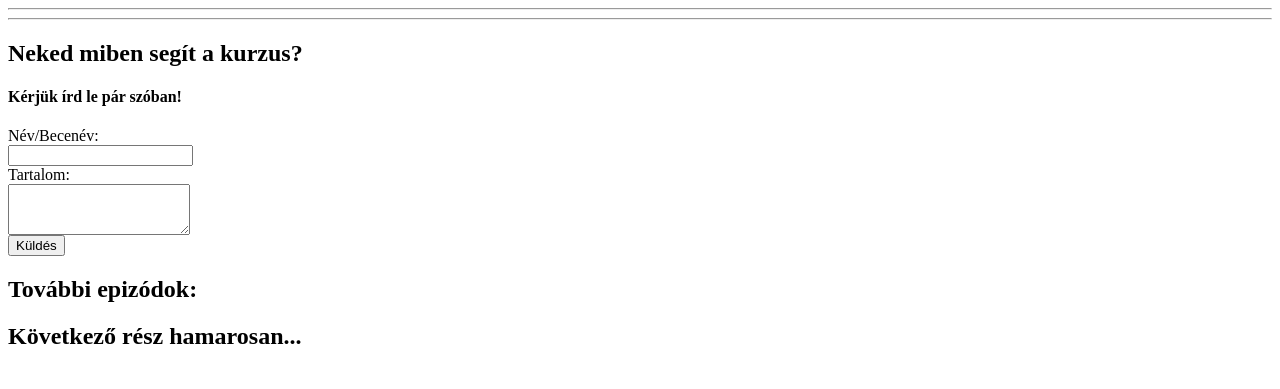
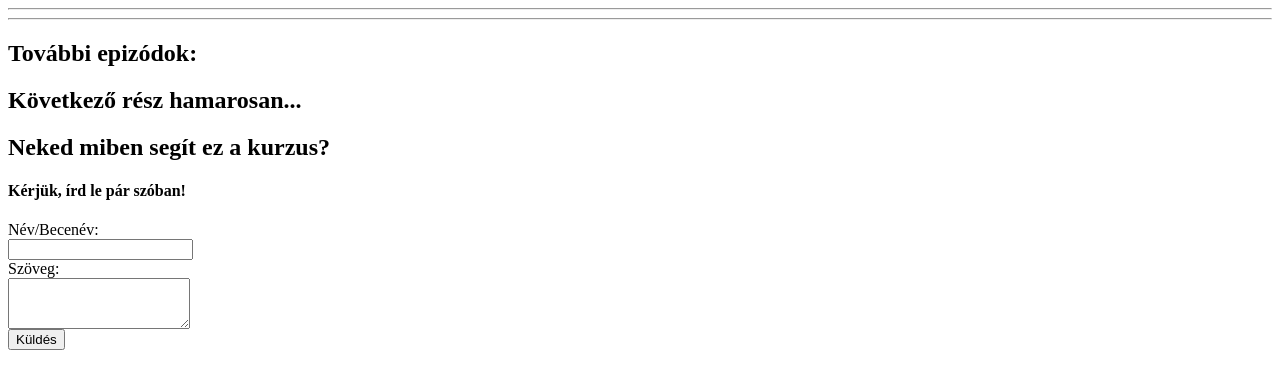
Before and after one commit to kodbazis/web, a PHP site: template views/episode-single.twig in a window 1280 px wide. Shown: the top 389 px of the page. Run offline with PHP 8.4, Linux system fonts and the light colour scheme; the template is opened without the code that fills it, so the values that code supplies are empty; some libraries are stand-ins or nearby versions.

Commit message:
episode single

```diff
--- a/views/episode-single.twig
+++ b/views/episode-single.twig
@@ -9,32 +9,7 @@
 				{{ episodeContent | raw }}
 				<hr class="mb-3">
 			</div>
-			<form id="form" class="mb-3 bg-light p-3" data-episodeid="{{episode.id}}">
-				<h2 class="mb-2">
-					Neked miben segít a kurzus?
-				</h2>
-				<h4 class="text-center lead mb-3">
-					Kérjük írd le pár szóban!
-				</h4>
-				<div class="form-group row pb-3">
-					<label class="col-sm-2 col-form-label">Név/Becenév:</label>
-					<div class="col-md-10">
-						<input type="text" name="name" class="form-control" required/>
-					</div>
-				</div>
-				<div class="form-group row pb-3">
-					<label class="col-sm-2 col-form-label">Tartalom:</label>
-					<div class="col-md-10">
-						<textarea rows="3" type="text" name="content" class="form-control" required></textarea>
-					</div>
-				</div>
 
-				<button id="submit-btn" type="submit" class="btn btn-success">
-					Küldés
-				</button>
-			</form>
-
-			<div script="form-container" class="mb-3"></div>
 			<div>
 				<h2 class="pt-3 pb-2 text-center bg-light">További epizódok:</h2>
 				<div class="app mb-3 bg-light" data-position="{{episode.position}}">
@@ -53,12 +28,12 @@
 					</ul>
 				</div>
 
-				<div class="row ml-2 mr-2">
+				<div class="row ml-2 mr-2 mb-2">
 					<div class="col-sm-6 mb-3">
 						{% if previousEpisode %}
 							<a href="/react-kurzus/{{previousEpisode.slug}}">
 								<button class="btn btn-success w-100">
-									<span class="lead">←</span>
+									<span class="lead mr-1"><<</span>
 									{{previousEpisode.title}}
 								</button>
 							</a>
@@ -69,7 +44,7 @@
 							<a class="float-right" href="/react-kurzus/{{nextEpisode.slug}}">
 								<button class="btn btn-success w-100">
 									{{nextEpisode.title}}
-									<span class="lead">→</span>
+									<span class="lead ml-1">>></span>
 								</button>
 							</a>
 						{% else %}
@@ -77,6 +52,31 @@
 						{% endif %}
 					</div>
 				</div>
+
+				<form id="form" class="mb-3 bg-light p-3" data-episodeid="{{episode.id}}">
+					<h2 class="mb-2">
+						Neked miben segít ez a kurzus?
+					</h2>
+					<h4 class="text-center lead mb-3">
+						Kérjük, írd le pár szóban!
+					</h4>
+					<div class="form-group row pb-3">
+						<label class="col-sm-2 col-form-label">Név/Becenév:</label>
+						<div class="col-md-10">
+							<input type="text" name="name" class="form-control" required/>
+						</div>
+					</div>
+					<div class="form-group row pb-3">
+						<label class="col-sm-2 col-form-label">Szöveg:</label>
+						<div class="col-md-10">
+							<textarea rows="3" type="text" name="content" class="form-control" required></textarea>
+						</div>
+					</div>
+
+					<button id="submit-btn" type="submit" class="btn btn-success">
+						Küldés
+					</button>
+				</form>
 
 				<div id="fb-root"></div>
 			</div>
@@ -119,6 +119,6 @@ body: JSON.stringify(
 {name, content, episodeId}
 )
 });
-form.innerHTML = `<h1 class='text-success mt-5 mb-5'>Köszönjük a visszajelzést!</h1>`;
+form.innerHTML = `<h1 class='text-success mt-5 mb-5'>Válaszodat köszönjük!</h1>`;
 };
 </script>
```
